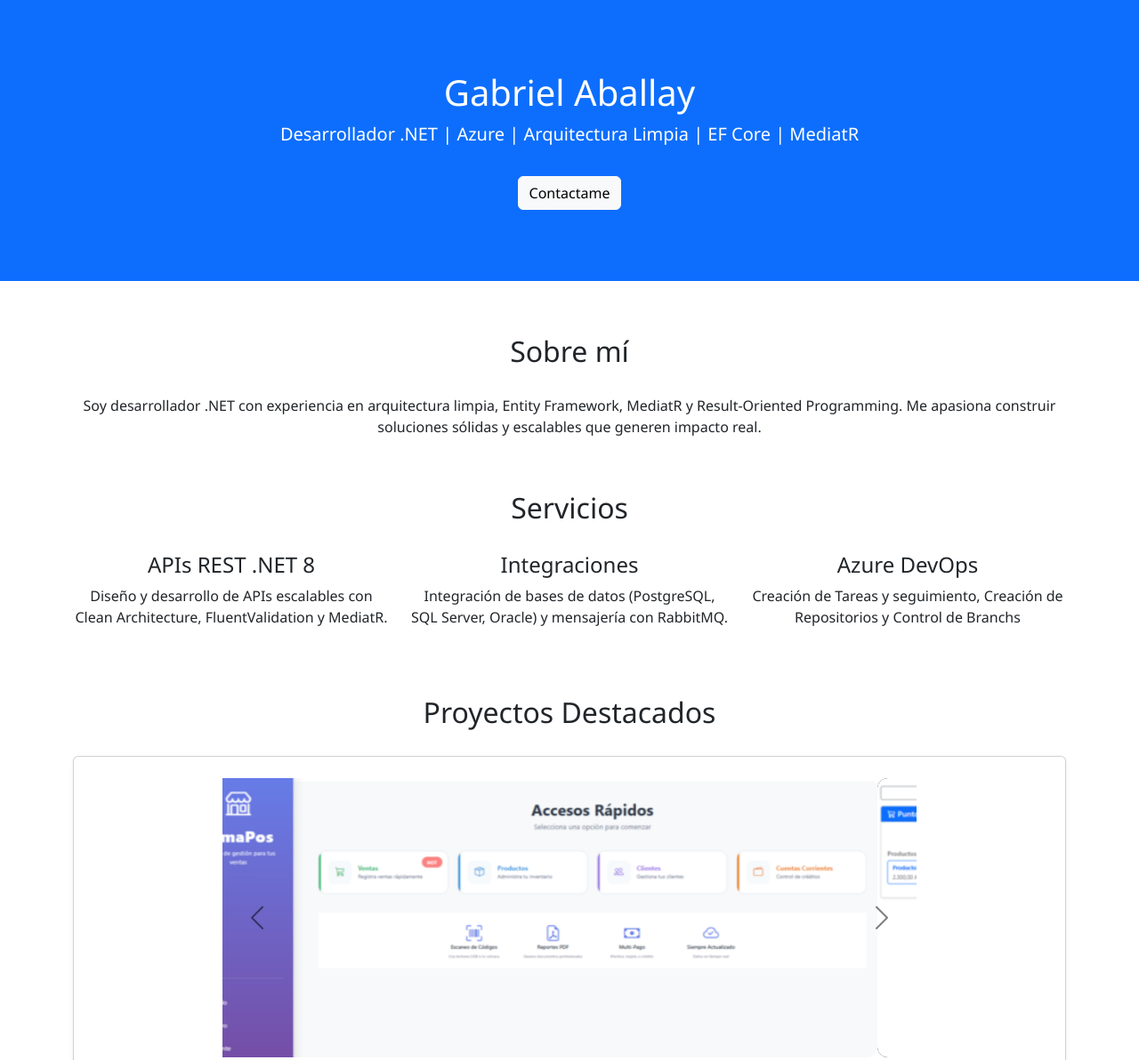
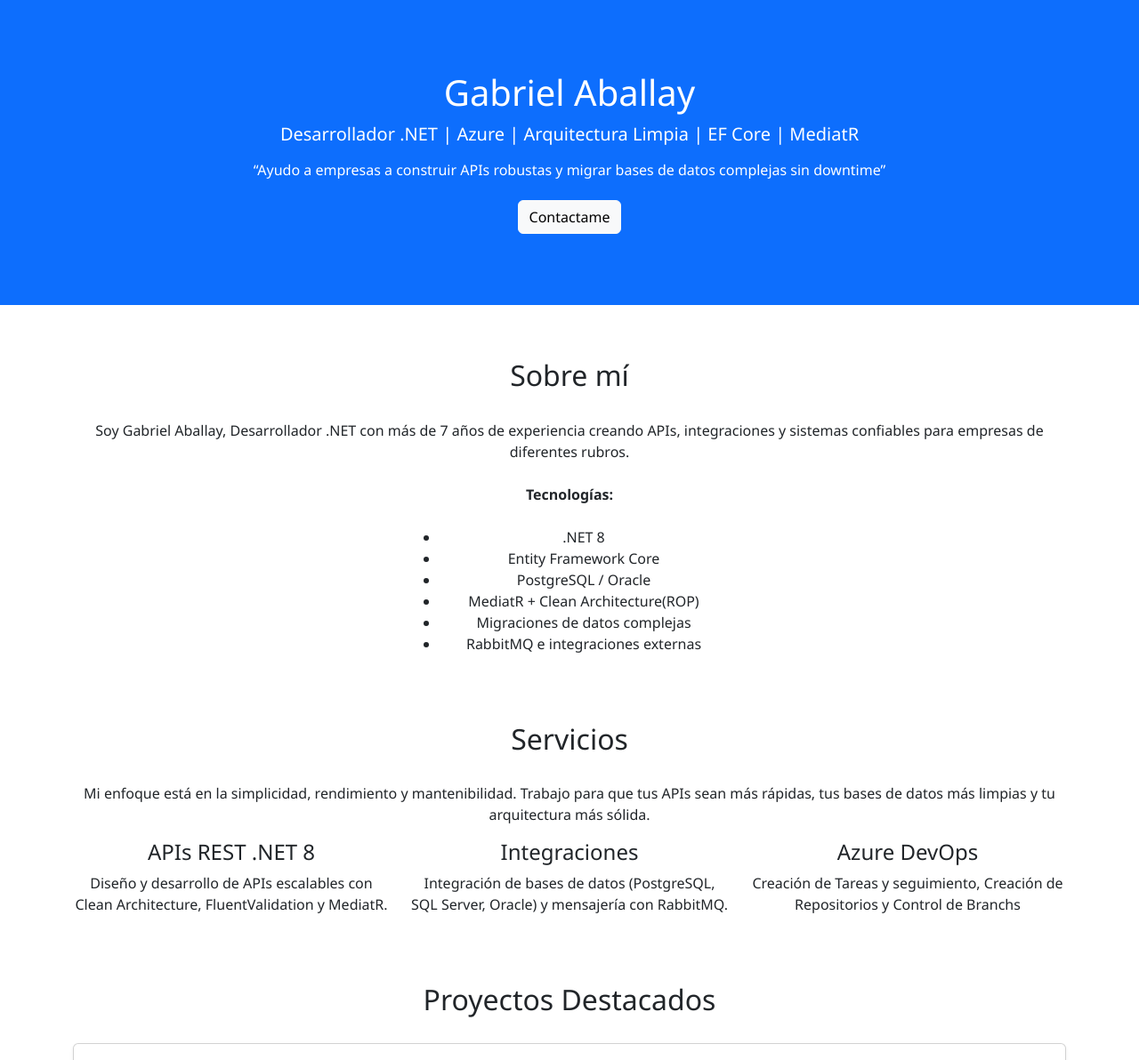
Before and after one commit to gabrielaballay/GabrielFormContact, a plain HTML site: page index.html in a window 1280 px wide. Shown: the top 1192 px of the page at 89% size. Drawn offline with nearby package versions, Linux system fonts and the light colour scheme.

Commit message:
Se agrega textos en varias secciones

```diff
--- a/index.html
+++ b/index.html
@@ -165,6 +165,7 @@ footer {
         <div class="container">
             <h1>Gabriel Aballay</h1>
             <p class="lead">Desarrollador .NET | Azure | Arquitectura Limpia | EF Core | MediatR</p>
+            <h6>“Ayudo a empresas a construir APIs robustas y migrar bases de datos complejas sin downtime”</h4>
             <a href="#contacto" class="btn btn-light btn-md mt-3">Contactame</a>
         </div>
     </section>
@@ -172,13 +173,33 @@ footer {
     <!-- SOBRE MI -->
     <section class="container text-center">
         <h2 class="section-title">Sobre mí</h2>
-        <p>Soy desarrollador .NET con experiencia en arquitectura limpia, Entity Framework, MediatR y Result-Oriented Programming.
-        Me apasiona construir soluciones sólidas y escalables que generen impacto real.</p>
+        <p>Soy Gabriel Aballay, Desarrollador .NET con más de 7 años de experiencia creando APIs, integraciones
+          y sistemas confiables para empresas de diferentes rubros.</p>
+        <div class="row">
+          <div class="col-md-4 mx-auto">
+            <p class="py-2"><strong>Tecnologías:</strong>
+              <ul>
+                <li>.NET 8</li>
+                <li>Entity Framework Core</li>
+                <li>PostgreSQL / Oracle</li>
+                <li>MediatR + Clean Architecture(ROP)</li>
+                <li>Migraciones de datos complejas</li>
+                <li>RabbitMQ e integraciones externas</li>
+              </ul>
+            </p>
+          </div>
+        </div>
     </section>
 
     <!-- SERVICIOS -->
     <section class="container text-center">
         <h2 class="section-title">Servicios</h2>
+        <div class="row">
+          <p>
+            Mi enfoque está en la simplicidad, rendimiento y mantenibilidad.
+            Trabajo para que tus APIs sean más rápidas, tus bases de datos más limpias y tu arquitectura más sólida.
+          </p>
+        </div>
         <div class="row">
             <div class="col-md-4">
                 <h4>APIs REST .NET 8</h4>
@@ -321,6 +342,9 @@ footer {
         Clase genérica en C# para construir filtros dinámicos utilizando expresiones lambda (Expression<Func<T, bool>>). Ideal para aplicaciones
         con Entity Framework Core, LINQ to Objects o cualquier fuente de datos que soporte expresiones.
       </p>
+      <p class="card-text">
+        Otros paquetes nuget para uso interno en empresas.
+      </p>
       <p><strong>Tecnologías:</strong> .NET 8, EntityFramework, PostgreSQL</p>
       <!--<a href="#" class="btn btn-outline-primary btn-sm">Ver repositorio</a>-->
     </div>
@@ -332,10 +356,13 @@ footer {
     <section id="contacto" class="contact-modern py-5">
     <div class="container text-center">
         <h2 class="section-title mb-4">Contáctame</h2>
-        <p class="section-subtitle mb-5">
-        ¿Tenés una idea o proyecto en mente? Enviame un mensaje y te responderé lo antes posible.
+        <p class="section-subtitle mb-2">
+        ¿Tenés una idea o proyecto en mente?
+        ¿Tenés un sistema lento, una base pesada o necesitás una API rápida?
         </p>
-
+        <p class="section-subtitle mb-3">
+          Contame tu problema y te doy un diagnóstico gratis.
+        </p>
         <form id="contact-form" class="contact-form mx-auto">
         <div class="form-floating mb-3">
             <input type="text" id="name" class="form-control" placeholder="Tu nombre" required>
```
